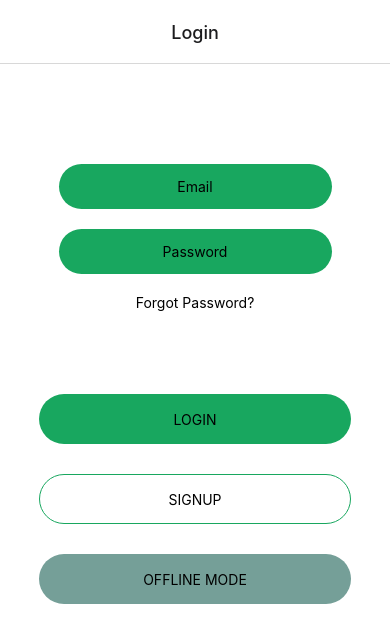
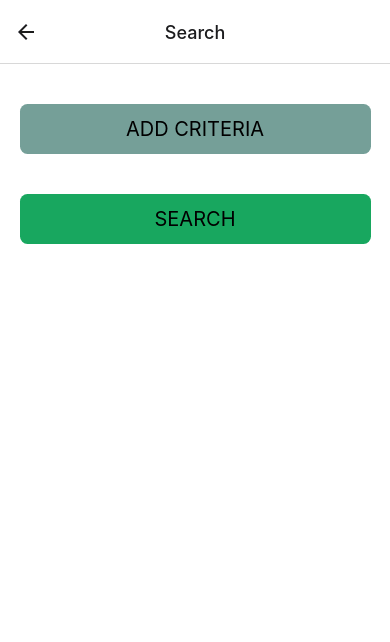
Before and after one commit to Scales-Nature-Park/start-native-app, a React Native app in the folder app/: screen /Search in a window 390 px wide. Shown: the top 642 px of the page. Built offline with nearby package versions, Linux system fonts and the light colour scheme; what react-native-storage would draw is missing.

Commit message:
small bug fix and search init

```diff
--- a/app/App.js
+++ b/app/App.js
@@ -4,6 +4,7 @@ import DataInput from './Components/DataInput';
 import Signup from './Components/Signup';
 import Home from './Components/Home';
 import PrevEntries from './Components/PrevEntries';
+import Search from './Components/Search';
 import { NavigationContainer } from '@react-navigation/native';
 import { createNativeStackNavigator } from '@react-navigation/native-stack';
 
@@ -27,6 +28,9 @@ const App = () => {
 
         <Stack.Screen name='PrevEntries' component={PrevEntries} options={{title: 'Saved Entries'}}>
         </Stack.Screen>
+
+        <Stack.Screen name='Search' component={Search} options={{title: 'Search'}}>
+        </Stack.Screen>
       </Stack.Navigator>
     </NavigationContainer>
   );
--- a/app/Components/DataInput.js
+++ b/app/Components/DataInput.js
@@ -18,8 +18,8 @@ import {
 } from 'react-native';
 import ModalDropdown from 'react-native-modal-dropdown';
 
-const scalesColors = require('../colors.json');
-const dataFields = require('../fields.json');
+const scalesColors = require('../utils/colors.json');
+const dataFields = require('../utils/fields.json');
 
 // recursive function that display conditional fields of a field
 // and their conditionals
--- a/app/Components/Entry.js
+++ b/app/Components/Entry.js
@@ -1,18 +1,11 @@
 import React, { useState } from 'react';
 import {
-    StatusBar,
     StyleSheet,
     Text,
-    View,
-    TextInput,
     TouchableOpacity,
-    ScrollViewBase,
-    ScrollView,
-    SafeAreaView,
-    Alert,
 } from 'react-native';
 
-const scalesColors = require('../colors.json');
+const scalesColors = require('../utils/colors.json');
 
 const Entry = ({data, onPress}) => {
     return (
--- a/app/Components/Home.js
+++ b/app/Components/Home.js
@@ -10,7 +10,7 @@ import {
     Alert,
 } from 'react-native';
 
-const scalesColors = require('../colors.json');
+const scalesColors = require('../utils/colors.json');
 
 const Home = ({route, navigation}) => {
     var id = route.params.id;
@@ -24,8 +24,9 @@ const Home = ({route, navigation}) => {
             id = local.id;
             console.log('Loaded local user data.');
         }).catch((err) => {
-            Alert.alert("ERROR", err.message);
-            navigation.navigate('LoginForm');
+            if (!err.message.includes('Expired')) Alert.alert("ERROR", err.message);
+            else Alert.alert("ERROR", "Expired login credentials.");
+            navigation.navigate('Login');
         });
     }
 
@@ -36,27 +37,27 @@ const Home = ({route, navigation}) => {
             onPress= {() => {
                 navigation.navigate('DataEntry', route.params);
             }}>
-                <Text styles={styles.buttonText}>Data Entry</Text>
+                <Text style={styles.buttonText}>Data Entry</Text>
             </TouchableOpacity>
 
             <TouchableOpacity style={styles.buttonView}
             onPress= {() => {
-
+                navigation.navigate('Search', route.params);
             }}>
-                <Text styles={styles.buttonText}>Search</Text>
+                <Text style={styles.buttonText}>Search</Text>
             </TouchableOpacity>
 
             <TouchableOpacity style= {styles.buttonView}
             onPress= {() => {
                 navigation.navigate('PrevEntries', route.params);
             }}>
-                <Text styles={styles.buttonText}>Saved Entries</Text>
+                <Text style={styles.buttonText}>Saved Entries</Text>
             </TouchableOpacity>
 
             <TouchableOpacity style= {styles.buttonView}
             onPress= {() => {
             }}>
-                <Text styles={styles.buttonText}>Account</Text>
+                <Text style={styles.buttonText}>Account</Text>
             </TouchableOpacity>
         </View>
         </SafeAreaView>
@@ -65,7 +66,7 @@ const Home = ({route, navigation}) => {
 
 const styles = StyleSheet.create({
     buttonView: {
-        width: '85%',
+        width: '100%',
         borderRadius: 10,
         height: '20%',
         alignItems: 'center',
--- a/app/Components/LoginForm.js
+++ b/app/Components/LoginForm.js
@@ -14,7 +14,7 @@ import {
     Alert,
 } from 'react-native';
 
-const scalesColors = require('../colors.json');
+const scalesColors = require('../utils/colors.json');
 
 const LoginForm = ({ navigation }) => {
     const [email, setEmail] = useState('');
--- a/app/Components/PrevEntries.js
+++ b/app/Components/PrevEntries.js
@@ -1,5 +1,4 @@
 import React, { useState } from 'react';
-import axios from 'axios';
 import useSyncState from '../utils/SyncState';
 import storage from '../utils/Storage';
 import Entry from './Entry';
@@ -7,16 +6,11 @@ import {
     StatusBar,
     StyleSheet,
     Text,
-    View,
-    TextInput,
-    TouchableOpacity,
-    ScrollViewBase,
     ScrollView,
     SafeAreaView,
-    Alert,
 } from 'react-native';
 
-const scalesColors = require('../colors.json');
+const scalesColors = require('../utils/colors.json');
 
 const PrevEntries = ({route, navigation}) => {
   const id = route.params.id;
--- /dev/null
+++ b/app/Components/Search.js
@@ -0,0 +1,81 @@
+import React, { useState } from 'react';
+import {
+    StatusBar,
+    SafeAreaView,
+    StyleSheet,
+    Text,
+    TouchableOpacity,
+    View,
+    ScrollView,
+} from 'react-native';
+
+const scalesColors = require('../utils/colors.json');
+const searchFields = require('../utils/search.json');
+
+const Search = ({navigation}) => {
+    const [criteria, setCriteria] = useState([]);
+
+    return (
+        <SafeAreaView style={styles.safeArea}>
+        <ScrollView>
+            <View style={styles.container}>
+                <TouchableOpacity style={styles.addCriteria}
+                onPress={() => {
+
+                }}>
+                    <Text style={styles.emptyText}>ADD CRITERIA</Text>
+                </TouchableOpacity>
+
+                <TouchableOpacity style={styles.search}>
+                    <Text style={styles.emptyText}>SEARCH</Text>
+                </TouchableOpacity>
+            </View>
+        </ScrollView>
+        </SafeAreaView>
+    );
+}
+
+const styles = StyleSheet.create({
+    safeArea: {
+      flex: 1,
+      paddingTop: StatusBar.currentHeight * 70 / 100,
+      paddingBottom: StatusBar.currentHeight * 70 / 100,
+      backgroundColor: '#fff',
+    },
+
+    emptyText: {
+      fontSize: 20,
+      color: '#000000',
+      textAlign: 'center',
+    },
+
+    container: {
+        flex: 1,
+        backgroundColor: "#fff",
+        alignItems: "center",
+        justifyContent: "center",
+    },
+
+    addCriteria: {
+        width: "90%",
+        borderRadius: 7.5,
+        height: 50,
+        alignItems: "center",
+        justifyContent: "center",
+        marginTop: 40,
+        backgroundColor: scalesColors.BlueRacer,
+    },
+
+    search: {
+        width: "90%",
+        borderRadius: 7.5,
+        height: 50,
+        alignItems: "center",
+        justifyContent: "center",
+        marginTop: 40,
+        backgroundColor: scalesColors.DeepGreen,
+    }
+});
+
+
+export default Search;
--- a/app/Components/Signup.js
+++ b/app/Components/Signup.js
@@ -13,7 +13,7 @@ import {
     Alert,
 } from 'react-native';
 
-const scalesColors = require('../colors.json');
+const scalesColors = require('../utils/colors.json');
 
 const Signup = ({ navigation }) => {
     const [email, setEmail] = useState('');
--- a/app/utils/Storage.js
+++ b/app/utils/Storage.js
@@ -6,7 +6,7 @@ const url = 'http://192.168.68.122:5000';
 const storage = new Storage({
   size: 1000,
   storageBackend: AsyncStorage,
-  defaultExpires: 1000 * 3600 * 24,
+  defaultExpires: null,
   enableCache: true,
 });
 
--- /dev/null
+++ b/app/utils/search.json
@@ -0,0 +1,50 @@
+[
+    {
+        "Category": "All",
+        "ConditionalCriteria": [
+            {
+                "name": "Location",
+                "dropdown": false,
+                "Subfields": [
+                    {
+                        "name": "Longitude Lower Bound",
+                        "dropdown": false
+                    },
+                    {
+                        "name": "Longitude Upper Bound",
+                        "dropdown": false
+                    },
+                    {
+                        "name": "Latitude Lower Bound",
+                        "dropdown": false
+                    },
+                    {
+                        "name": "Latitude Upper Bound",
+                        "dropdown": false
+                    }
+                ]
+            }
+        ]
+    },
+    {
+        "Category": "Turtle",
+        "ConditionalCriteria": [
+            {
+                "name": "Notch Code",
+                "dropdown": false
+            }
+        ]
+    },
+    {
+        "Category": "Snake",
+        "ConditionalCriteria": [
+
+        ]
+    },
+    {
+        "Category": "Lizard",
+        "ConditionalCriteria": [
+
+        ]
+    }
+]
```
Also changed, not shown: app/utils/colors.json (renamed from app/colors.json), app/utils/fields.json (renamed from app/fields.json).
